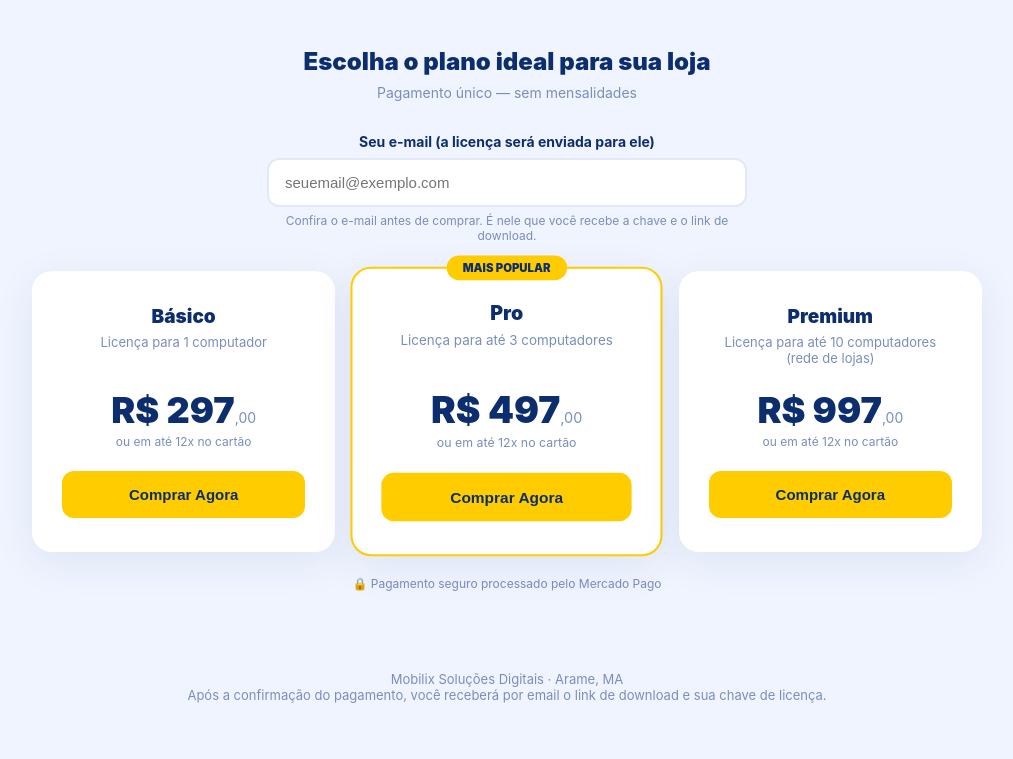
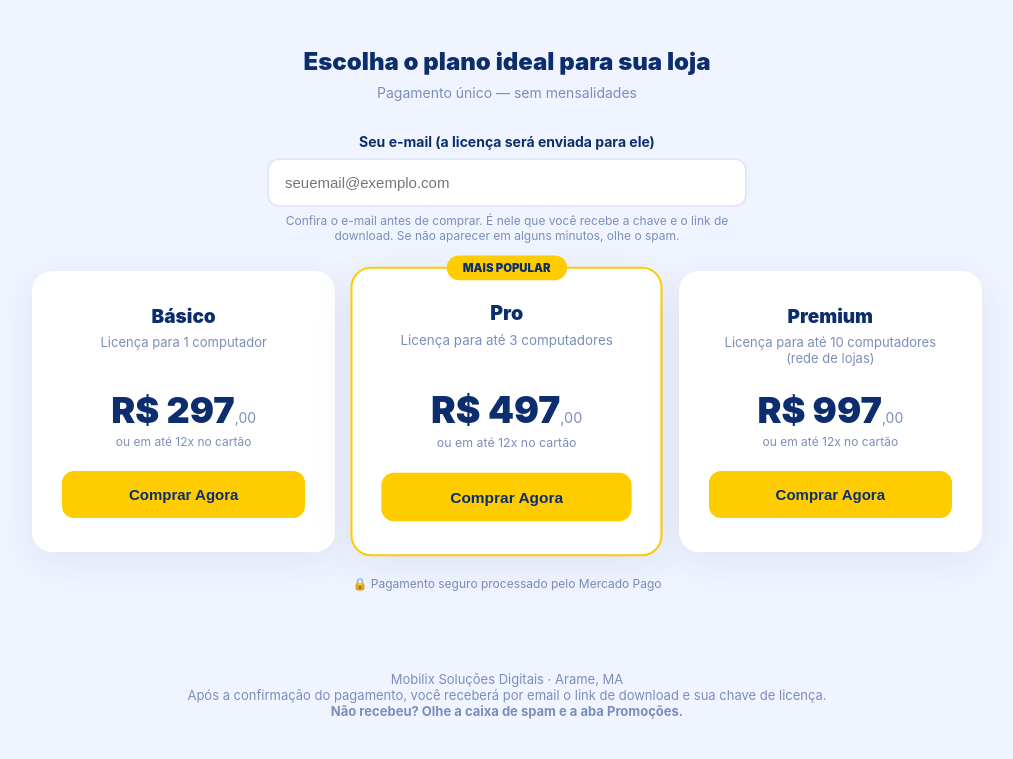
Before and after one commit to mobilixstore/mobilix-licencas, a website: page index.html in a window 1280 px wide. Shown: the part 639-1398 px from the top of the page, without its empty margins (133-1146 px from the left). Drawn offline with Linux system fonts and the light colour scheme.

Commit message:
aviso de spam na vitrine

```diff
--- a/index.html
+++ b/index.html
@@ -172,7 +172,7 @@
     <div class="email-box">
       <label for="emailCliente">Seu e-mail (a licença será enviada para ele)</label>
       <input type="email" id="emailCliente" placeholder="seuemail@exemplo.com" autocomplete="email">
-      <small>Confira o e-mail antes de comprar. É nele que você recebe a chave e o link de download.</small>
+      <small>Confira o e-mail antes de comprar. É nele que você recebe a chave e o link de download. Se não aparecer em alguns minutos, olhe o spam.</small>
     </div>
 
     <div class="planos-grid">
@@ -212,7 +212,7 @@
 
   <div class="footer">
     Mobilix Soluções Digitais · Arame, MA<br>
-    Após a confirmação do pagamento, você receberá por email o link de download e sua chave de licença.
+    Após a confirmação do pagamento, você receberá por email o link de download e sua chave de licença.<br><strong>Não recebeu? Olhe a caixa de spam e a aba Promoções.</strong>
   </div>
 
   <script>
```
